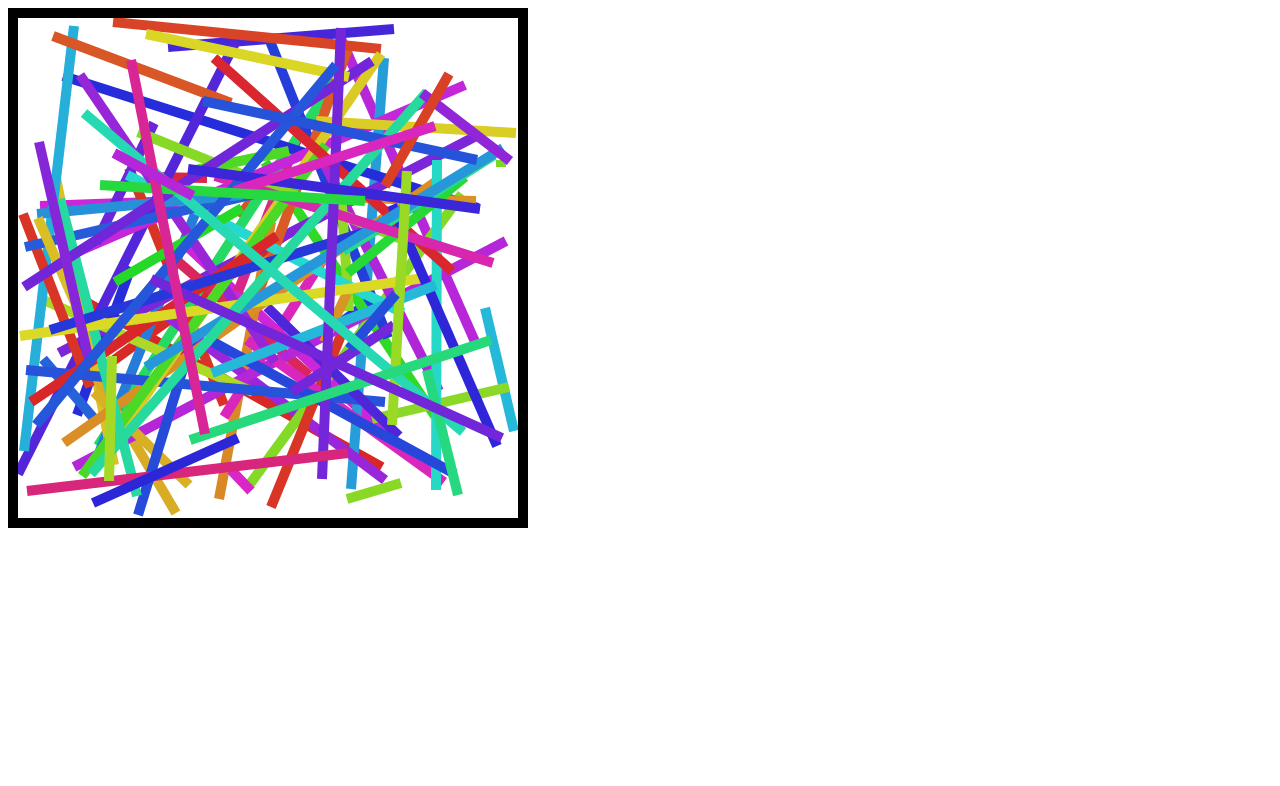
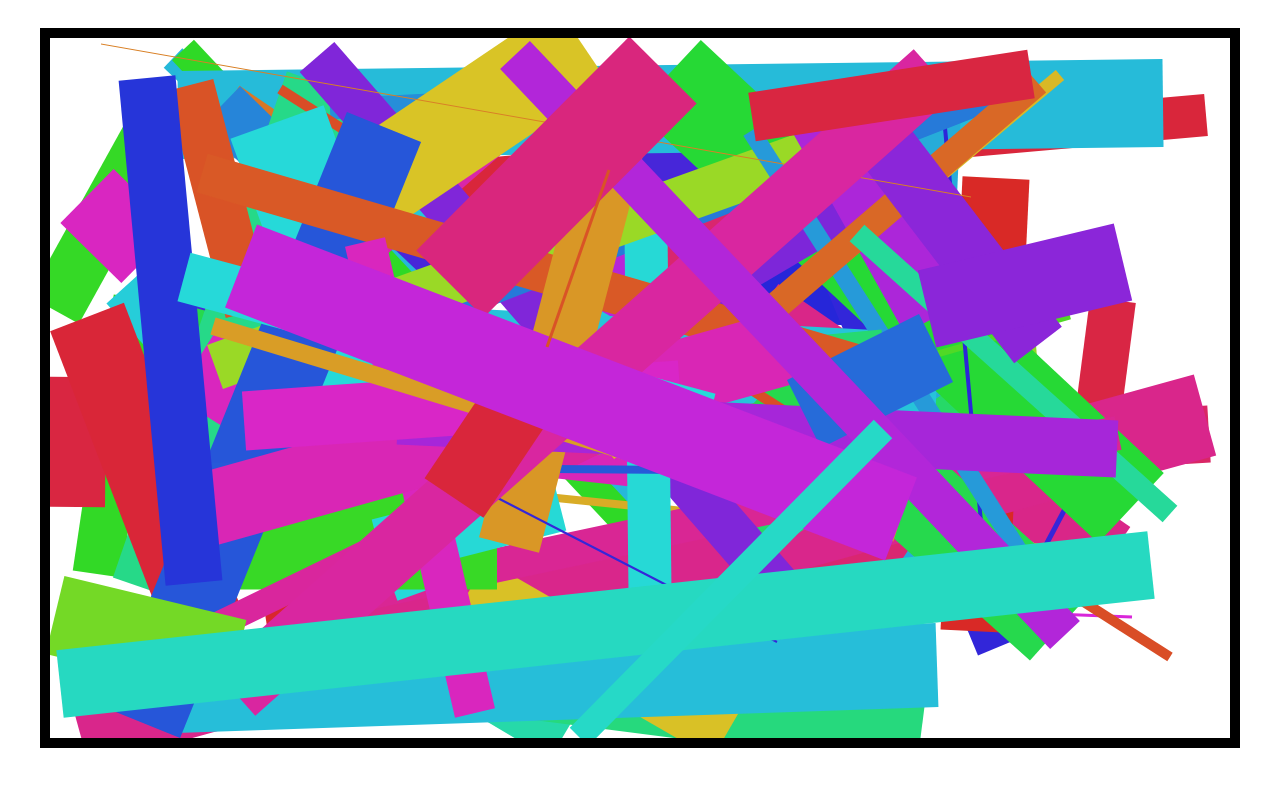
Before and after one commit to rodrigogollo/nft, a plain HTML site: page index.html in a window 1280 px wide. Drawn offline with Linux system fonts and the light colour scheme.

Commit message:
resize and added lines param

```diff
--- a/index.html
+++ b/index.html
@@ -4,10 +4,11 @@
     <meta charset="UTF-8">
     <meta http-equiv="X-UA-Compatible" content="IE=edge">
     <meta name="viewport" content="width=device-width, initial-scale=1.0">
+    <link rel="stylesheet" href="styles.css">
     <title>NFT</title>
 </head>
 <body>
-    <canvas id="myCanvas" width="500" height="500" style="border:10px solid #000000;"></canvas>
+    <canvas id="myCanvas"></canvas>
     <script src="script.js"></script>
 </body>
 </html>
--- a/script.js
+++ b/script.js
@@ -1,25 +1,37 @@
 var canvas = document.getElementById("myCanvas");
+canvas.width = window.innerWidth - 100;
+canvas.height = window.innerHeight - 100;
+
 var context = canvas.getContext("2d");
-// context.moveTo(0, 100);
-// context.lineTo(100, 100)
-// context.stroke();
 
-function drawLine (xx=0, xy=0, yx=0, yy=0, index=0) {
+function drawLinesRandom (index=0, lines=10) {
     if(index == 0) context.clearRect(0, 0, canvas.width, canvas.height);
-    if(index > 100) return;
-    var random1 = Math.floor(Math.random() * 500);
-    var random2 = Math.floor(Math.random() * 500);
-    var random3 = Math.floor(Math.random() * 500);
-    var random4 = Math.floor(Math.random() * 500);
-    context.beginPath();
-    context.moveTo(random1, random2);
-    context.lineTo(random3, random4);
-    context.lineWidth = 10;
-    var randomColor = HSLToRGB(Math.floor(Math.random() * 360),  70, 50);
-    context.strokeStyle = randomColor
-    context.stroke();
+    if(index >= lines) {
+        return;
+    }
+    else {
+        context.beginPath();
 
-    drawLine(xx+10, xy + 10, yx+ 10, yy + 10, index+1)
+        //random path
+        var random1 = Math.floor(Math.random() * canvas.width);
+        var random2 = Math.floor(Math.random() * canvas.height);
+        var random3 = Math.floor(Math.random() * canvas.width);
+        var random4 = Math.floor(Math.random() * canvas.height);
+        context.moveTo(random1, random2);
+        context.lineTo(random3, random4);
+
+        //random line width
+        var randomLineWidth = Math.floor(Math.random() * 100)
+        context.lineWidth = randomLineWidth;
+
+        //random line color
+        var randomColor = HSLToRGB(Math.floor(Math.random() * 360),  70, 50);
+        context.strokeStyle = randomColor;
+
+        context.stroke();
+        return drawLinesRandom(index+1, lines)
+    }
+
 }
 
 const HSLToRGB = (h, s, l) => {
@@ -32,6 +44,9 @@ const HSLToRGB = (h, s, l) => {
     return 'rgb('+[255 * f(0) + ',' + 255 * f(8) +',' + 255 * f(4)] + ')';
 };
 
-canvas.addEventListener('click', drawLine, false);
+drawLinesRandom(0, 100);
 
-setInterval(() => {canvas.click()}, 1000); //10ms = crazy
+canvas.addEventListener('click', function(e){
+    drawLinesRandom(0, 100)
+});
+//setInterval(() => {canvas.click()}, 100); //10ms = crazy
--- /dev/null
+++ b/styles.css
@@ -0,0 +1,15 @@
+* {
+    box-sizing: border-box;
+}
+
+body {
+    overflow: hidden;
+    display: flex;
+    justify-content: center;
+    align-items: center;
+}
+
+canvas {
+    margin: 20px 0;
+    border: 10px solid black;
+}
```
